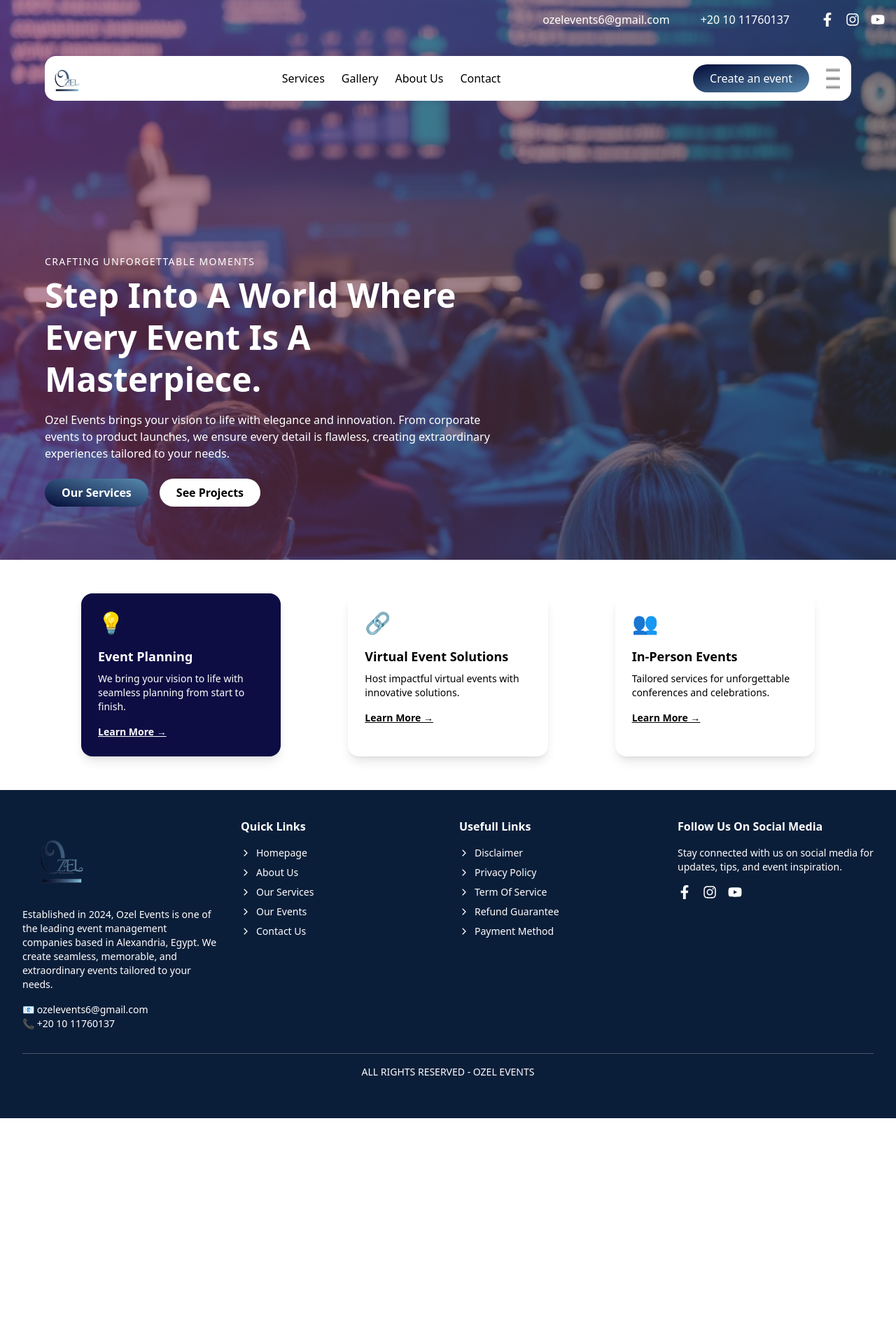
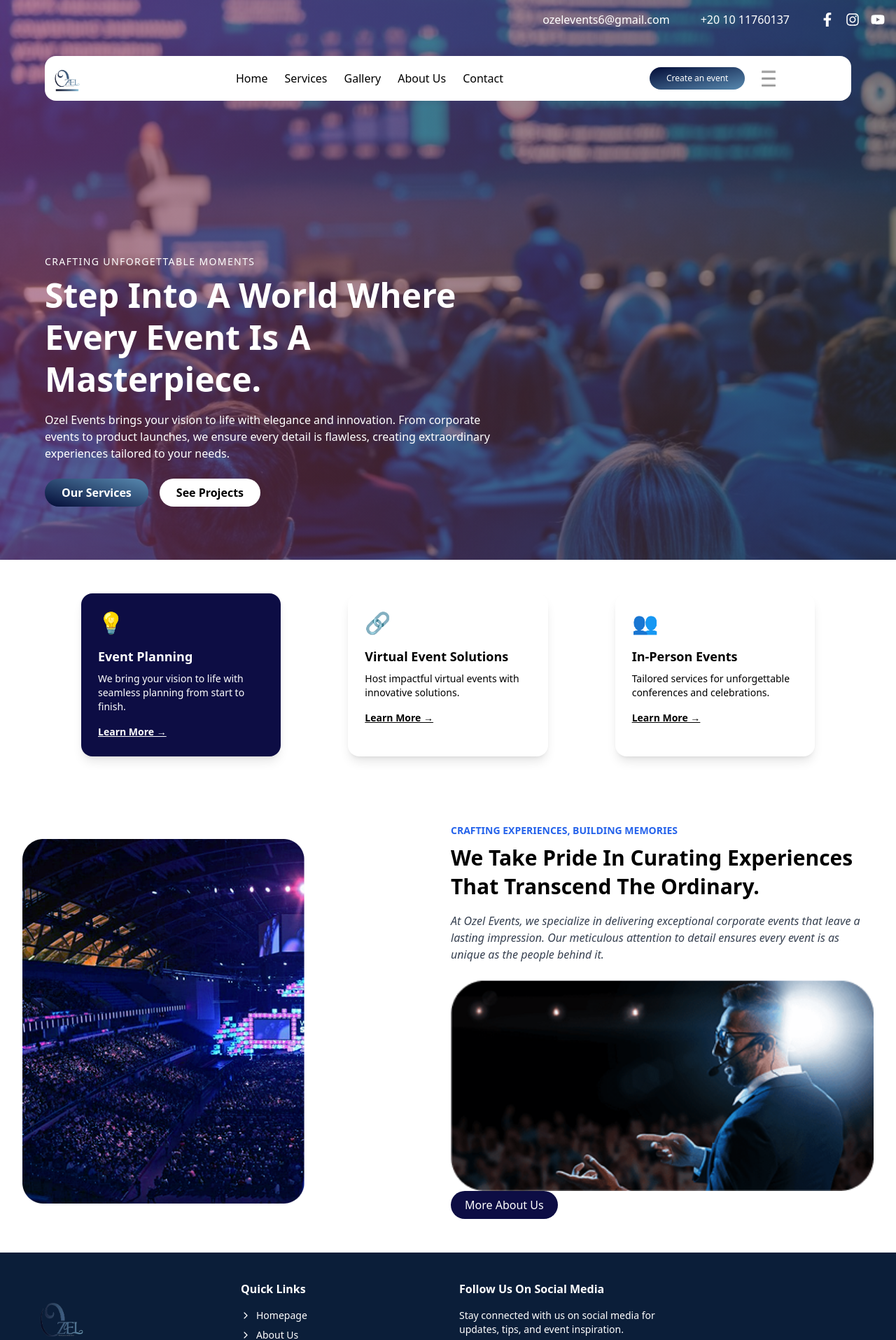
Before and after one commit to maanaar/zel2, a React (Vite) app in the folder zel2/: page /home in a window 1280 px wide. Shown: the top 1915 px of the page at 70% size. Before the commit the page ends 1598 px from the top, so only its background shows below. Built offline with nearby package versions, Linux system fonts and the light colour scheme; no server answers.

Commit message:
edits in event home experience section

```diff
--- a/zel2/src/components/BackgroundWithOverlay.tsx
+++ b/zel2/src/components/BackgroundWithOverlay.tsx
@@ -22,7 +22,9 @@ const BackgroundWithOverlay = ({children }) => {
             <FaYoutube className="cursor-pointer hover:text-[#ff0000] text-white" size={20} />
           </div>
         </div>
+{/*  */}
         <div className="relative z-10 mx-16  pt-6">{children}</div>
+
         <div className="relative z-10 flex flex-col justify-center h-full px-16 text-white max-w-3xl">
           <p className="uppercase text-sm tracking-widest mb-2">Crafting Unforgettable Moments</p>
           <h1 className="text-5xl font-bold leading-tight mb-4">
--- a/zel2/src/components/ExperienceSection.tsx
+++ b/zel2/src/components/ExperienceSection.tsx
@@ -1,10 +1,10 @@
-import experienceImg1 from '../../src/assets/experience1.jpeg'; // Replace with your actual images
-import experienceImg2 from '../../src/assets/experience2.jpeg';
+import experienceImg1 from '../../src/assets/experience1.png'; // Replace with your actual images
+import experienceImg2 from '../../src/assets/experience2.png';
 
 const ExperienceSection = () => {
   return (
-    <div className="grid md:grid-cols-2 gap-8 items-center px-8 py-12">
-      <img src={experienceImg1} alt="Event Crowd" className="rounded-2xl w-full" />
+    <div className="grid md:grid-cols-2 gap-2 items-center px-8 py-12 ">
+      <img src={experienceImg1} alt="Event Crowd" className="rounded-2xl w-2/3" />
 
       <div>
         <p className="text-sm uppercase text-blue-600 font-semibold mb-2">
@@ -13,17 +13,18 @@ const ExperienceSection = () => {
         <h2 className="text-3xl font-bold mb-4 leading-snug">
           We Take Pride In Curating Experiences That Transcend The Ordinary.
         </h2>
+        <div className='fllex flex-row'>
         <p className="text-gray-700 italic mb-6">
           At Ozel Events, we specialize in delivering exceptional corporate events that leave a
           lasting impression. Our meticulous attention to detail ensures every event is as unique as
           the people behind it.
         </p>
+        <img src={experienceImg2} alt="Speaker on stage" className="rounded-2xl w-full  block" />
+        </div>
         <button className="bg-[#0D0D44] text-white py-2 px-5 rounded-full hover:bg-blue-800">
           More About Us
         </button>
       </div>
-
-      <img src={experienceImg2} alt="Speaker on stage" className="rounded-2xl w-full md:hidden block" />
     </div>
   );
 };
--- a/zel2/src/components/Footer.tsx
+++ b/zel2/src/components/Footer.tsx
@@ -29,7 +29,7 @@ const Footer = () => {
           </ul>
         </div>
 
-        <div>
+        {/* <div>
           <h3 className="font-semibold mb-4">Usefull Links</h3>
           <ul className="space-y-2 text-sm">
             <li><a href="#disclaimer" className="hover:underline flex items-center gap-2"><IoIosArrowForward /> Disclaimer</a></li>
@@ -38,7 +38,7 @@ const Footer = () => {
             <li><a href="#refund" className="hover:underline flex items-center gap-2"><IoIosArrowForward /> Refund Guarantee</a></li>
             <li><a href="#payment" className="hover:underline flex items-center gap-2"><IoIosArrowForward /> Payment Method</a></li>
           </ul>
-        </div>
+        </div> */}
 
         <div>
           <h3 className="font-semibold mb-4">Follow Us On Social Media</h3>
--- a/zel2/src/components/Navbar.tsx
+++ b/zel2/src/components/Navbar.tsx
@@ -6,17 +6,18 @@ const Navbar = () => {
   return (
     <div className=" bg-white rounded-2xl">
       <div className="container mx-auto  flex flex-row justify-between items-center">
-        <div className="flex items-center gap-2">
+        <div className="flex items-center  sm:gap-2">
           <img src={zel} alt="zel" className="w-16 h-16 py-1" />
         </div>
-        <div className="links flex gap-6">
+        <div className="links flex md:gap-6 sm:gap-2 s:">
+          <a href="#home" className="hover:underline">Home</a>
           <a href="#services" className="hover:underline">Services</a>
           <a href="#gallery" className="hover:underline">Gallery</a>
           <a href="#about" className="hover:underline">About Us</a>
           <a href="#contact" className="hover:underline">Contact</a>
         </div>
-        <div className='flex flex-row space-x-2'>
-          <button className="px-6 py-2 bg-gradient-to-br from-[#030C37] to-[#588AB0] text-white rounded-full transition">
+        <div className='flex flex-row space-x-2 sm:w-1/4'>
+          <button className="px-6 py-2 md:text-l sm:text-xs bg-gradient-to-br from-[#030C37] to-[#588AB0] text-white rounded-full transition">
             Create an event
           </button>
           <img src={menu} alt='menu' className='px-4'/>
--- a/zel2/src/pages/Event_home.tsx
+++ b/zel2/src/pages/Event_home.tsx
@@ -1,4 +1,5 @@
 import BackgroundWithOverlay from "../components/BackgroundWithOverlay";
+import ExperienceSection from "../components/ExperienceSection";
 import Footer from "../components/Footer";
 import Navbar from "../components/Navbar";
 import ServiceCards from "../components/ServiceCards";
@@ -12,6 +13,7 @@ return(
                     <Navbar/>
                 </BackgroundWithOverlay>
                 <ServiceCards/>
+                <ExperienceSection/>
                 <Footer/>
 
             </div>
--- a/zel2/src/pages/Home.tsx
+++ b/zel2/src/pages/Home.tsx
@@ -10,6 +10,10 @@ const Home = () => {
   const handleContractorRequest = () => {
     // This will navigate to the '/register' route
     navigate('/register');
+  };
+  const handleGuest = () => {
+    // This will navigate to the '/register' route
+    navigate('/home');
   };
 
   return (
@@ -38,13 +42,19 @@ const Home = () => {
           />
 
           <h2 className="text-4xl md:text-6xl lg:text-8xl text-white font-serif font-light">
-            Welcome back
+            Welcome to Ozel Events
           </h2>
           <p
             onClick={handleContractorRequest}  // Handle click to navigate
             className="text-white text-lg md:text-xl font-semibold underline underline-offset-4 cursor-pointer"
           >
             Request to be a contractor →
+          </p>
+          <p
+            onClick={handleGuest}  // Handle click to navigate
+            className="text-white text-lg md:text-xl font-semibold underline underline-offset-4 cursor-pointer"
+          >
+            Browse as a guest →
           </p>
 
           <div className="flex flex-col md:flex-row md:space-x-6 space-y-4 md:space-y-0 mt-4">
```
Also changed, not shown: zel2/src/assets/experience1.png (added), zel2/src/assets/experience2.png (added).
